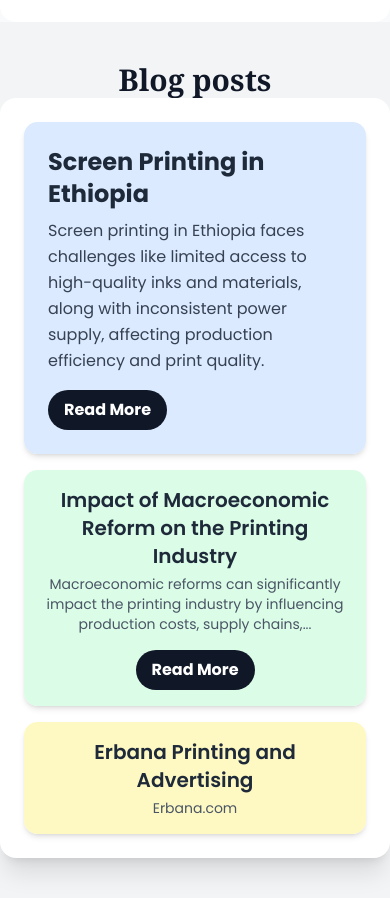
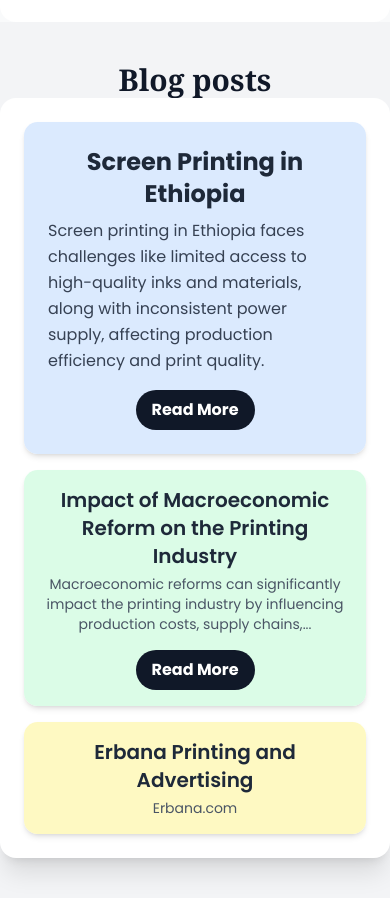
Before and after one commit to bmaker32/Printshop-website, a React (Vite) app: page / in a window 390 px wide. Shown: the part 7480-8399 px from the top of the page. Built offline with nearby package versions, Linux system fonts and the light colour scheme.

Commit message:
alignment update on blog section

```diff
--- a/src/components/Blog.jsx
+++ b/src/components/Blog.jsx
@@ -8,8 +8,8 @@ const BentoBox = () => {
 
         {/* Main Dish Area */}
         <div className="md:col-span-2 lg:col-span-2 row-span-2 rounded-xl overflow-hidden shadow-md">
-          <div className="bg-blue-100 p-6 flex flex-col justify-center items-start h-full">
-            <h2 className="text-2xl font-bold text-gray-800 mb-2">Screen Printing in Ethiopia</h2>
+          <div className="bg-blue-100 p-6 flex flex-col justify-center items-center  md:items-start h-full">
+            <h2 className="text-2xl font-bold text-center md:text-start text-gray-800 mb-2">Screen Printing in Ethiopia</h2>
             <p className="text-gray-700 leading-relaxed">
             Screen printing in Ethiopia faces challenges like limited access to high-quality inks and materials, along with inconsistent power supply, affecting production efficiency and print quality.
             </p>
```
